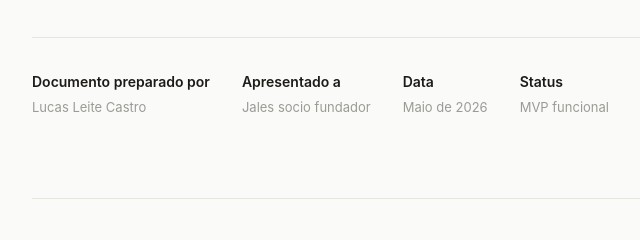
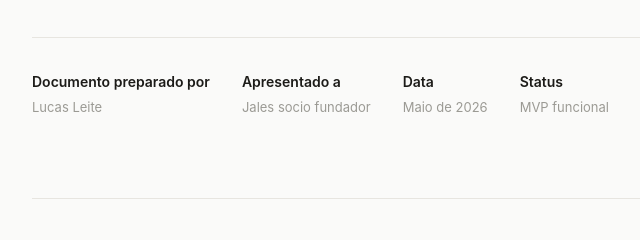
Before and after one commit to lucasleite22/realrisk-mvp, a plain HTML site: page analise-negocio-realrisk.html in a window 1280 px wide. Shown: the part 337-577 px from the top of the page, 190-830 px from the left. Drawn offline with Linux system fonts and the light colour scheme.

Commit message:
Update analise-negocio-realrisk.html

```diff
--- a/analise-negocio-realrisk.html
+++ b/analise-negocio-realrisk.html
@@ -582,7 +582,7 @@
     <div class="hero-meta">
       <div class="hero-meta-item">
         <strong>Documento preparado por</strong>
-        Lucas Leite Castro
+        Lucas Leite
       </div>
       <div class="hero-meta-item">
         <strong>Apresentado a</strong>
```
